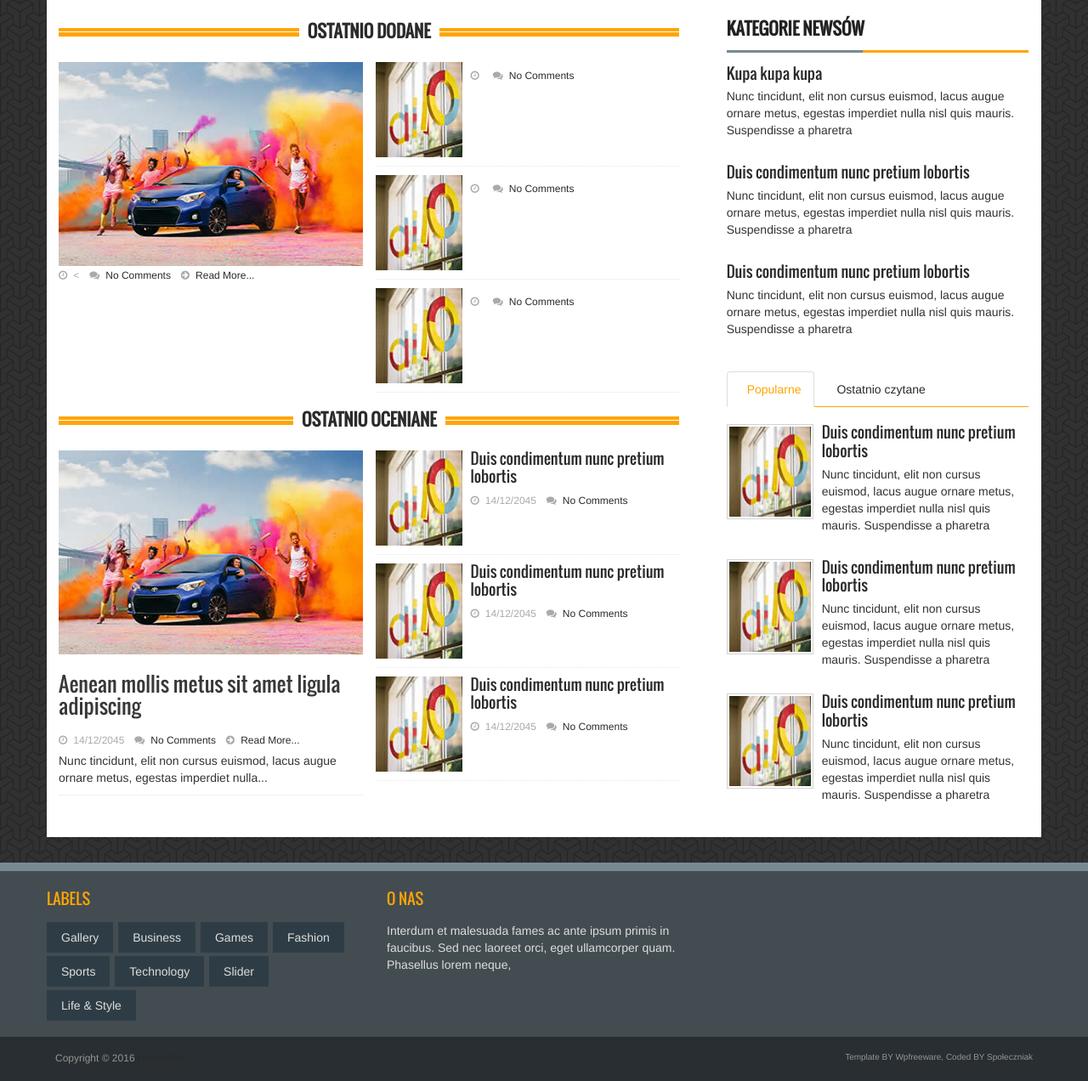
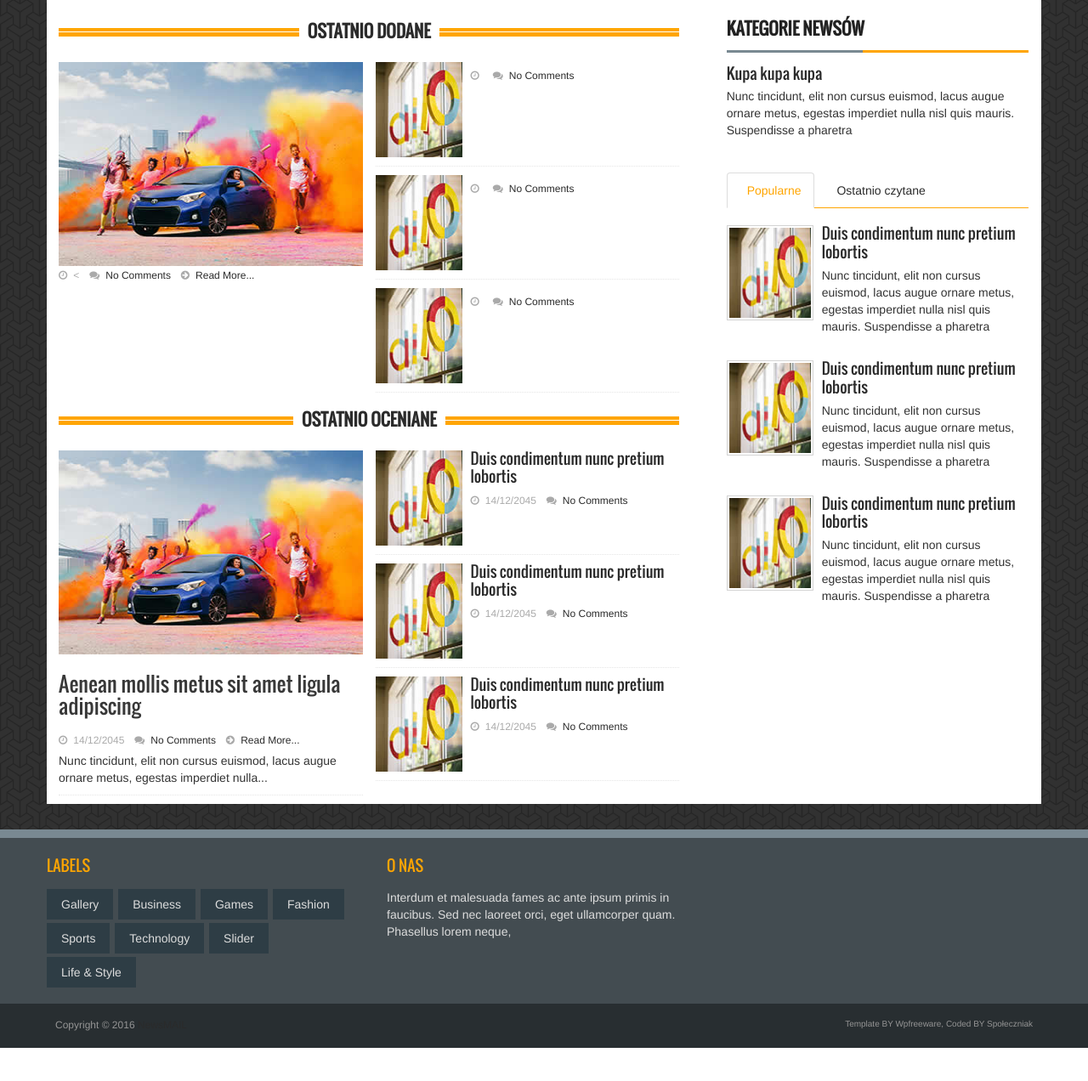
Before and after one commit to NewsMailLOSTO/newsmail, a PHP site: page /index.php in a window 1280 px wide. Shown: the part 203-1475 px from the top of the page at 85% size. After the commit the page ends 1436 px from the top, so only its background shows below. Run offline with PHP 8.4, Linux system fonts and the light colour scheme; data that the repository does not hold is empty.

Commit message:
best commit msg

```diff
--- a/newskat.php
+++ b/newskat.php
@@ -37,7 +37,7 @@
 	    $newsy_kolumny = array();
 	    if ($row_Recordset1['id_news'] >= $totalRows_Recordset1) {
 		$newsy_kolumny[0] = $row_Recordset1['id_news'];
-	    	$newsy_kolumny[1] = $row_Recordset1['data'];
+	    $newsy_kolumny[1] = $row_Recordset1['data'];
 		$newsy_kolumny[2] = $row_Recordset1['redaktor'];
 		$newsy_kolumny[3] = $row_Recordset1['tytul'];
 		$newsy_kolumny[4] = $row_Recordset1['wstep'];
--- a/prawy.php
+++ b/prawy.php
@@ -9,22 +9,6 @@
                 <div class="media wow fadeInDown">
                   <div class="media-body">
                     <h4 class="media-heading"><a href="#">Kupa kupa kupa </a></h4>
-                    <p>Nunc tincidunt, elit non cursus euismod, lacus augue ornare metus, egestas imperdiet nulla nisl quis mauris. Suspendisse a pharetra </p>
-                  </div>
-                </div>
-              </li>
-              <li>
-                <div class="media wow fadeInDown">
-                  <div class="media-body">
-                    <h4 class="media-heading"><a href="#">Duis condimentum nunc pretium lobortis </a></h4>
-                    <p>Nunc tincidunt, elit non cursus euismod, lacus augue ornare metus, egestas imperdiet nulla nisl quis mauris. Suspendisse a pharetra </p>
-                  </div>
-                </div>
-              </li>
-              <li>
-                <div class="media wow fadeInDown">
-                  <div class="media-body">
-                    <h4 class="media-heading"><a href="#">Duis condimentum nunc pretium lobortis </a></h4>
                     <p>Nunc tincidunt, elit non cursus euismod, lacus augue ornare metus, egestas imperdiet nulla nisl quis mauris. Suspendisse a pharetra </p>
                   </div>
                 </div>
```
